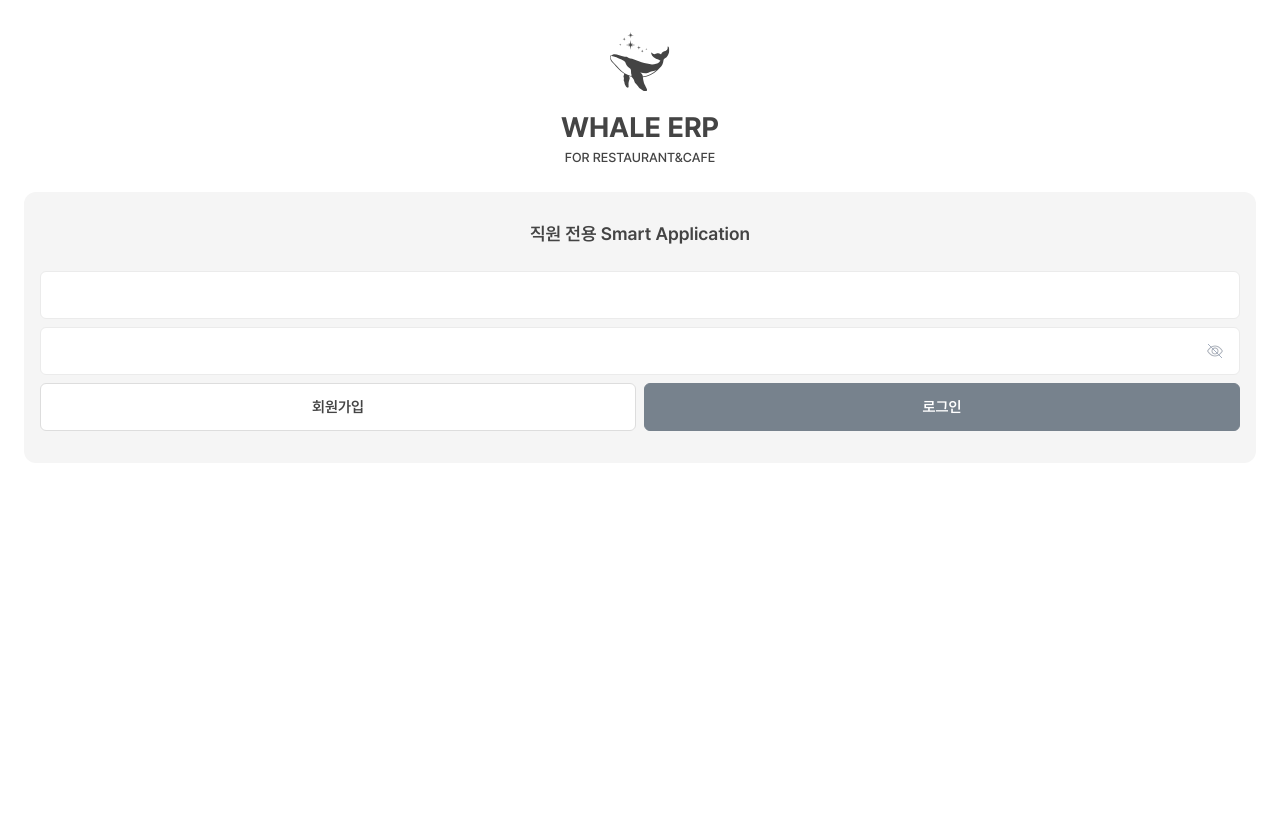
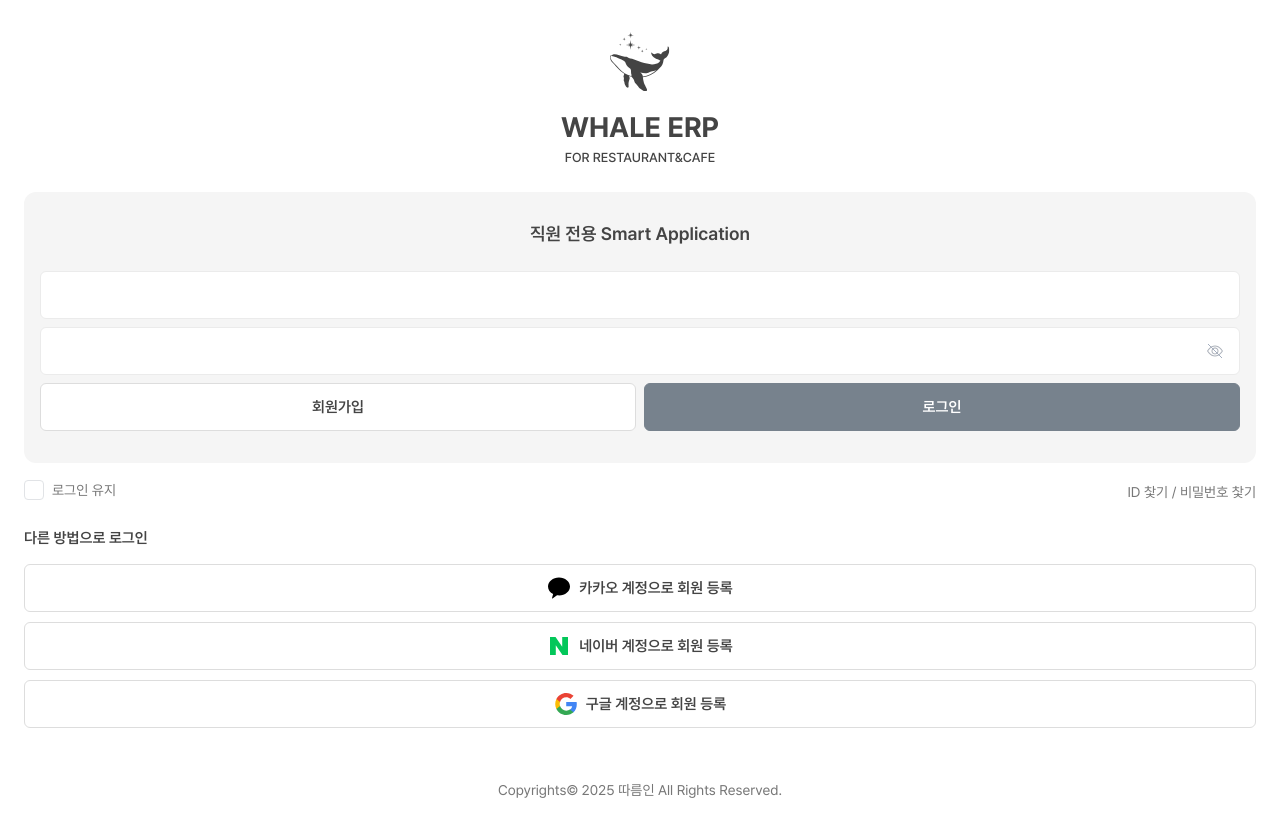
Before and after one commit to nalpari/whale-erp-staff-app-pub, a Next.js app: page /login in a window 1280 px wide. Before the commit the page ends 800 px from the top, so only its background shows below. Built offline with nearby package versions, Linux system fonts and the light colour scheme.

Commit message:
style: login페이지 추가

```diff
--- a/src/app/(auth)/layout.tsx
+++ b/src/app/(auth)/layout.tsx
@@ -1,9 +1,12 @@
+import Footer from "@/components/ui/Footer";
+
 export default function AuthLayout({ children }: { children: React.ReactNode }) {
   return (
     <div className="wrap">
       <div className="auth-container">
         {children}
       </div>
+      <Footer/>
     </div>
   );
 }
--- a/src/components/login/Login.tsx
+++ b/src/components/login/Login.tsx
@@ -26,6 +26,32 @@
           <button className="btn-form login">로그인</button>
         </div>
       </div>
+      <div className="login-check-wrap">
+        <div className="check-form-box">
+          <input type="checkbox" id="login-check" />
+          <label htmlFor="login-check">로그인 유지</label>
+        </div>
+        <div className="find-btn-wrap">
+          <button className="find-btn">ID 찿기 / 비밀번호 찿기</button>
+        </div>
+      </div>
+      <div className="another-login-wrap">
+        <div className="another-login-tit">다른 방법으로 로그인</div>
+        <div className="another-login-btn-wrap">
+          <button className="btn-form outline-g block">
+            <i className="kakao"></i>
+            <span>카카오 계정으로 회원 등록</span>
+          </button>
+          <button className="btn-form outline-g block">
+            <i className="naver"></i>
+            <span>네이버 계정으로 회원 등록</span>
+          </button>
+          <button className="btn-form outline-g block">
+            <i className="google"></i>
+            <span>구글 계정으로 회원 등록</span>
+          </button>
+        </div>
+      </div>
     </div>
   );
 }
--- a/src/styles/abstracts/_variables.scss
+++ b/src/styles/abstracts/_variables.scss
@@ -129,12 +129,12 @@
 /*************** check / radio / toggle *************/
 
 // check / radio / toggle font size
-$check-ds-font: 16px;
+$check-ds-font: 14px;
 $check-mb-font: 14px;
 
 // check / radio / toggle color
 $check-c-back: #4393f0;
-$check-c-bord: #999;
+$check-c-bord: #E1E3E6;
 $check-c-font: #777;
 
 // check / radio / toggle disabled color
--- a/src/styles/base/_select-textarea.scss
+++ b/src/styles/base/_select-textarea.scss
@@ -34,6 +34,10 @@
 .select-form {
   @include select-form(48px, $sel-font);
 }
+.select-btn{
+  text-align: left;
+  @include select-form(48px, $sel-font);
+}
 
 /******************** textarea-type 모음 *****************/
 @mixin textarea-form($height, $font-size) {
--- a/src/styles/components/_login.scss
+++ b/src/styles/components/_login.scss
@@ -38,3 +38,29 @@
     width: 100%;
   }
 }
+
+.login-check-wrap{
+  @include flex(8px);
+  align-items: center;
+  margin-top: 18px;
+  .find-btn-wrap{
+    margin-left: auto;
+    .find-btn{
+      @include fontDefinition(14px, 400, 150%);
+      color: #777;
+    }
+  }
+}
+
+.another-login-wrap{
+  margin-top: 24px;
+  .another-login-tit{
+    @include fontDefinition(15px, 600, 150%);
+    color: #444;
+    margin-bottom: 14px;
+  }
+  .another-login-btn-wrap{
+    @include flex(10px);
+    flex-direction: column;
+  }
+}
```
